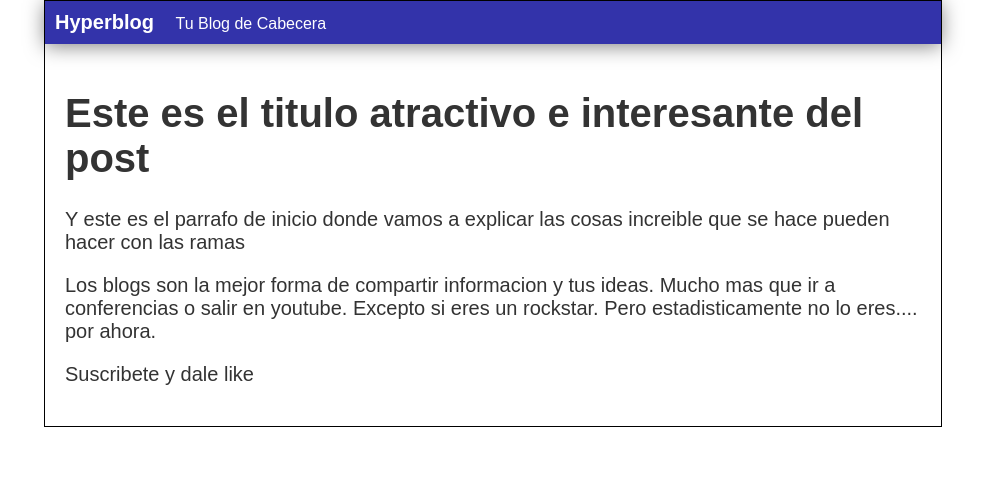
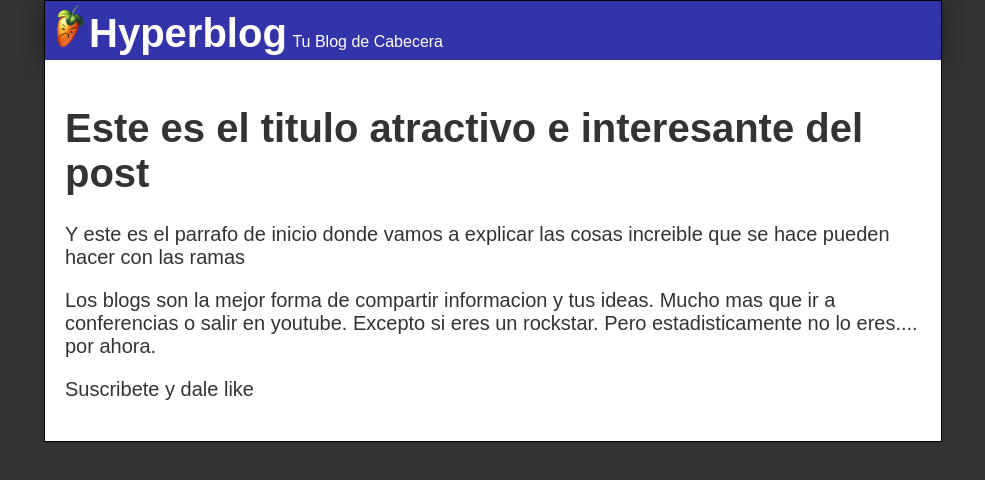
Before and after one commit to nahuel10pm/vivaperom, a plain HTML site: page index.html in a window 1280 px wide. Shown: the whole page, without its empty margins (147-1132 px from the left). Drawn offline with Linux system fonts and the light colour scheme.

Commit message:
Color del fondo, logo nuevo y mejor color de header

```diff
--- a/estilos/styles.css
+++ b/estilos/styles.css
@@ -5,6 +5,8 @@ body {
     font-size: 16px;
     margin: 0;
     padding: 0;
+    background-color: #333;
+
 }
 
 #cabecera {
@@ -12,11 +14,23 @@ body {
     font-weight: bold;
     color: white;
     margin: 0;
-    padding: 0.5em;
     box-shadow: 0px 2px 20px 0px rgba(0, 0, 0, 0.5);
 }
+
+#cabecera-content {
+    padding: 0.2em 0 0.2em 0.6em;
+}
+#cabecera-content img {
+    height: 2.6rem;
+    margin: 0;
+}
+#cabecera-content h1 {
+    display: inline-block;
+    margin: 0;
+}
+
 #cabecera #tagline {
-    padding: 0 0 0 1em;
+    padding: 0 0 0 0em;
     font-weight: normal;
     font-size: 0.8em;
 }
@@ -32,4 +46,5 @@ body {
 }
 #post {
     padding: 1em;
+    background-color: white;
 }
--- a/index.html
+++ b/index.html
@@ -6,8 +6,11 @@
     <body>
         <div id="container">
             <div id="cabecera">
-                Hyperblog
-                <span id="Tagline">Tu Blog de Cabecera</span>
+                <div id="cabecera-content">
+                    <img src="./Imagenes/177-1777011_flstudio-logo-fl-studio-icono-png.png" alt="">
+                    <h1>Hyperblog</h1>
+                    <span id="Tagline">Tu Blog de Cabecera</span>
+                </div>
             </div>
             <div id="post">
                 <h1>Este es el titulo atractivo e interesante del post</h1>
```
Also changed, not shown: historia.txt, 1 other file.
